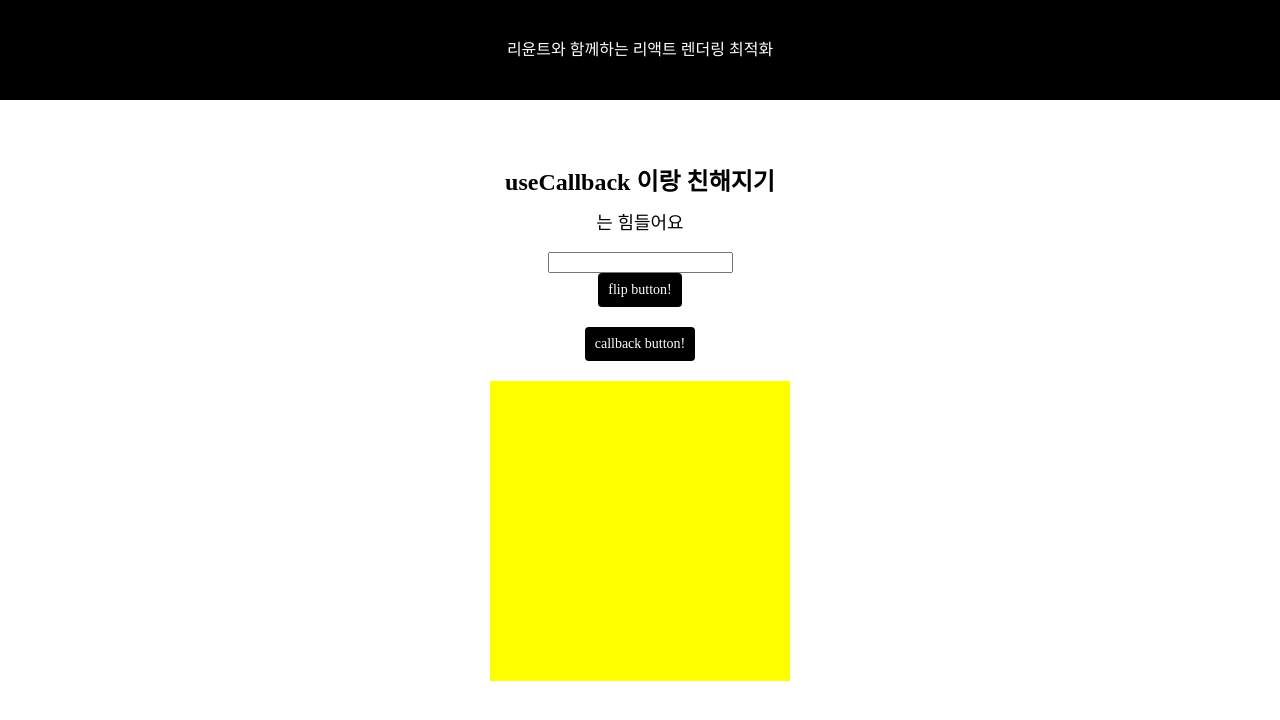
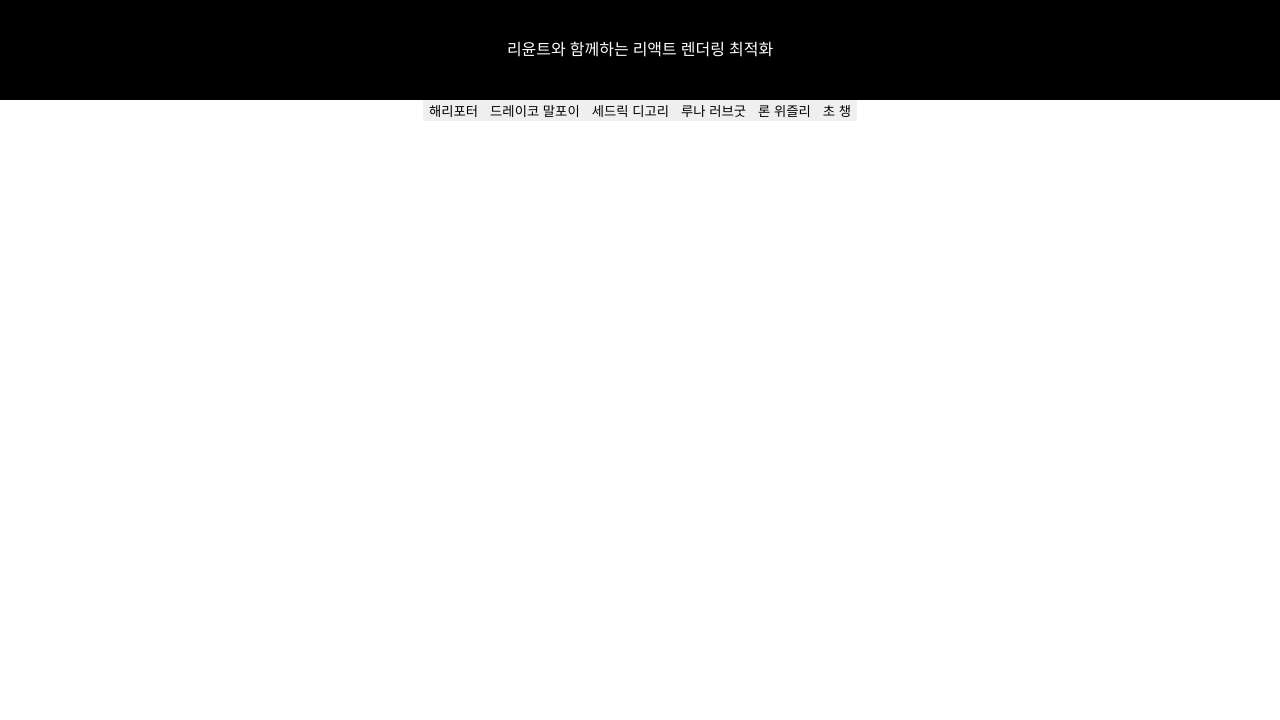
Before and after one commit to kordobby/react-rendering-optimization, a React (Create React App) app: page /stepfive in a window 1280 px wide. Shown: the top 720 px of the page. Built offline with nearby package versions, Linux system fonts and the light colour scheme.

Commit message:
[FEAT] useCallback case 변경

```diff
--- /dev/null
+++ b/src/components/GNB/common/CallBackButton.jsx
@@ -0,0 +1,44 @@
+import React from "react";
+import styled, { css } from "styled-components";
+import { colors } from "../../../shared/colors";
+import flex from "../../../utils/utilFlex";
+import { useRenderCount } from "../../../hooks/useRenderCount";
+const CallBackButton = ({ onClick, children, buttonType }) => {
+  useRenderCount(children);
+
+  return (
+    <ButtonWrapper onClick={onClick} buttonType={buttonType}>
+      <span>{children}</span>
+    </ButtonWrapper>
+  );
+};
+
+export default React.memo(CallBackButton);
+
+const ButtonWrapper = styled.div`
+  padding: 10px 10px;
+  border-radius: 4px;
+  margin-bottom: 20px;
+  ${flex({})}
+  font-size: 14px;
+  &:hover {
+    color: ${colors.grayscale.black};
+    background-color: ${colors.grayscale.gray06};
+  }
+  cursor: pointer;
+
+  ${({ buttonType }) => {
+    switch (buttonType) {
+      case "secondary":
+        return css`
+          background-color: ${colors.context.done};
+          color: ${colors.grayscale.white};
+        `;
+      default:
+        return css`
+          background-color: ${colors.grayscale.black};
+          color: ${colors.grayscale.white};
+        `;
+    }
+  }}
+`;
--- a/src/pages/ScreenFiveScreen.jsx
+++ b/src/pages/ScreenFiveScreen.jsx
@@ -2,6 +2,9 @@ import React, { useState, useCallback } from "react";
 import styled from "styled-components";
 import PageLayout from "../components/GNB/common/PageLayout";
 import Button from "../components/GNB/common/Button";
+import CallbackButton from "../components/GNB/common/CallBackButton";
+import { stepOneData } from "../shared/data/stepOne";
+
 const StepFiveScreen = () => {
   const [toggle, setToggle] = useState(false);
   const [input, setInput] = useState("");
@@ -9,17 +12,46 @@ const StepFiveScreen = () => {
     setToggle(!toggle);
   };
 
+  const [members, setMembers] = useState(stepOneData);
+
+  const deleteMember = (member) => {
+    console.log(member);
+    setMembers((value) => value.filter((el) => el.name !== member));
+  };
+
+  const deleteMemberCallback = useCallback((member) => {
+    setMembers((value) => value.filter((el) => el.name !== member));
+  }, []);
+
   const callbackToggle = useCallback(() => {
     console.log("호출");
     setToggle(!toggle);
   }, []);
+
   return (
-    <PageLayout page={"stepFive"}>
-      <input type="text" onChange={(e) => setInput(e.target.value)}></input>
-      <Button onClick={toggleHandler}>flip button!</Button>
-      <Button onClick={callbackToggle}>callback button!</Button>
-      <FlipCard flip={toggle} />
-    </PageLayout>
+    <>
+      {/* //{" "}
+      <PageLayout page={"stepFive"}> */}
+      {/* <input type="text" onChange={(e) => setInput(e.target.value)}></input> */}
+      {members.map((value, index) => {
+        return (
+          <button
+            onClick={() => {
+              deleteMember(value.name);
+            }}
+            key={`${value.name}`}
+          >
+            {value.name}
+          </button>
+        );
+      })}
+      {/* <Button></Button>
+      <CallbackButton onClick={toggleHandler}>flip button!</CallbackButton>
+      <CallbackButton onClick={callbackToggle}>callback button!</CallbackButton>
+      <FlipCard flip={toggle} /> */}
+      {/* //{" "}
+      </PageLayout> */}
+    </>
   );
 };
 
--- a/src/shared/data/stepOne.js
+++ b/src/shared/data/stepOne.js
@@ -15,4 +15,12 @@ export const stepOneData = [
     name: "루나 러브굿",
     house: "래번클로",
   },
+  {
+    name: "론 위즐리",
+    house: "그리핀도르",
+  },
+  {
+    name: "초 챙",
+    house: "래번클로",
+  },
 ];
```
